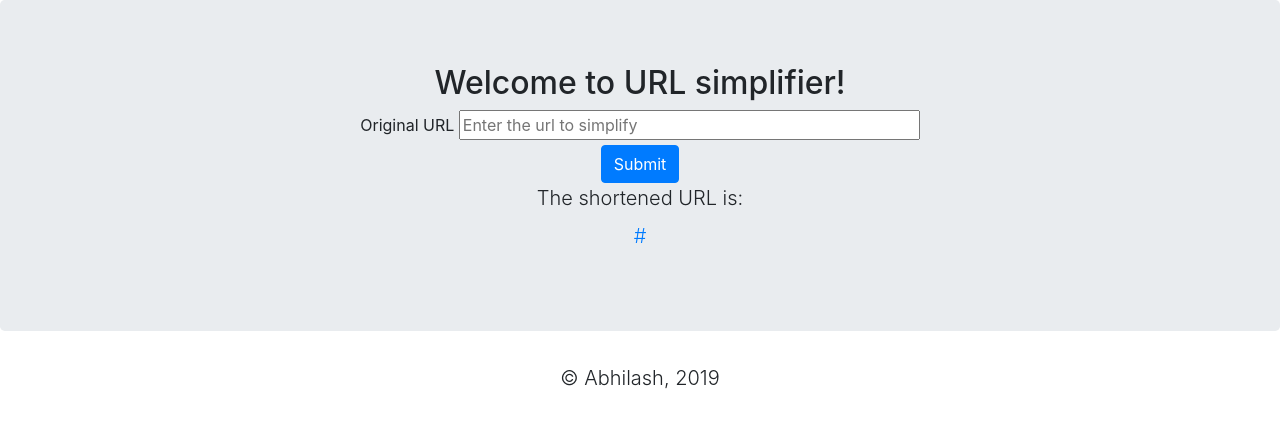
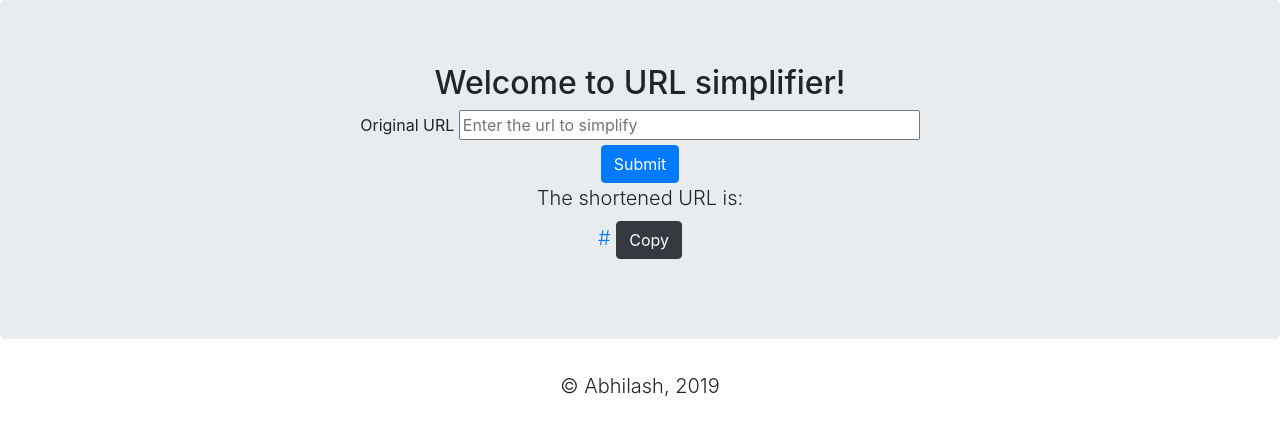
Before and after one commit to abhilashcae/short-url, a Flask app: template templates/index.html in a window 1280 px wide. Shown: the top 436 px of the page. Run offline with Flask 2, Linux system fonts and the light colour scheme; the template is opened without the code that fills it: most values are stand-ins (such as "Sample title", 1, 10 or a date in 2020); some libraries are stand-ins or nearby versions.

Commit message:
added copy feature

```diff
--- a/main.py
+++ b/main.py
@@ -10,7 +10,7 @@ from pymongo import MongoClient
 
 class Mongo:
     def __init__(self):
-        self.mongo_url = os.environ['MONGODB_URI']  # 'mongodb://localhost:27017/short_url_db' if using locally
+        self.mongo_url = 'mongodb+srv://difficultname:kr699icbTFnM8X6N@cluster0-3dtvi.mongodb.net/test?retryWrites=true&w=majority'#os.environ['MONGODB_URI']  # 'mongodb://localhost:27017/short_url_db' if using locally
         self.client = MongoClient(self.mongo_url)
         self.db = self.client.short_url_db
         self.urls_collection = self.db.urls
--- a/templates/index.html
+++ b/templates/index.html
@@ -22,7 +22,8 @@
     <div>
         <p class="lead">
             <label>The shortened URL is:</label><br>
-            <a href="{{short_url}}">{{short_url}}</a>
+            <a id="sh1" href="{{short_url}}">{{short_url}}</a>
+            <input class="btn btn-dark" type="button" value="Copy" onclick="copyToClipboard()"><br>
         </p>
     </div>
     {% endif %}
@@ -33,4 +34,16 @@
         &copy; Abhilash, 2019
     </p>
 </footer>
+<div id="temp"></div> <!-- for temporary use -->
+<script type="text/javascript">
+function copyToClipboard() {
+  var surl = document.getElementById("sh1");
+  var tempHtml = "<textarea id='copy-text' style='opacity: 0'>"+surl.innerHTML+"</textarea>";
+  document.getElementById("temp").innerHTML = tempHtml;
+  var text = document.getElementById("copy-text");
+  text.select();
+  document.execCommand("copy");
+}
+
+</script>
 </html>
```
